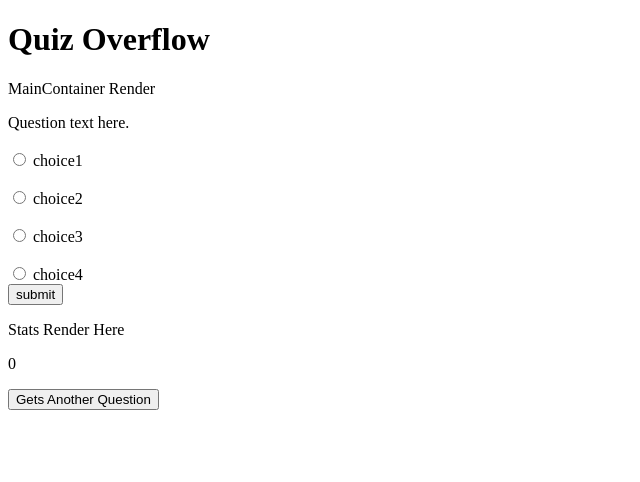
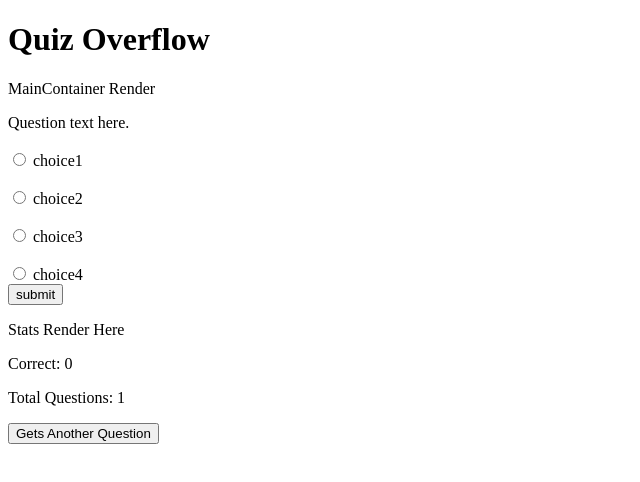
Before and after one commit to PFA-Scratchpad/quiz-overflow, a React app: page / in a window 1280 px wide. Shown: the top 482 px of the page, without its empty margins (0-640 px from the left). Built offline with nearby package versions, Linux system fonts and the light colour scheme.

Commit message:
Added one stat
	Before pr added a stat to cardContainer

```diff
--- a/client/containers/CardContainer.jsx
+++ b/client/containers/CardContainer.jsx
@@ -30,7 +30,8 @@ class CardContainer extends Component {
             />
             <div>
             <p>Stats Render Here</p>
-            <p>{this.props.correctAnswers}</p>
+            <p>Correct: {this.props.correctAnswers}</p>
+            <p>Total Questions: {this.props.cardsThisSession}</p>
             <button>Gets Another Question</button>
             </div>
             </div>
```
Also changed, not shown: client/App.jsx (+0 -10 lines).
